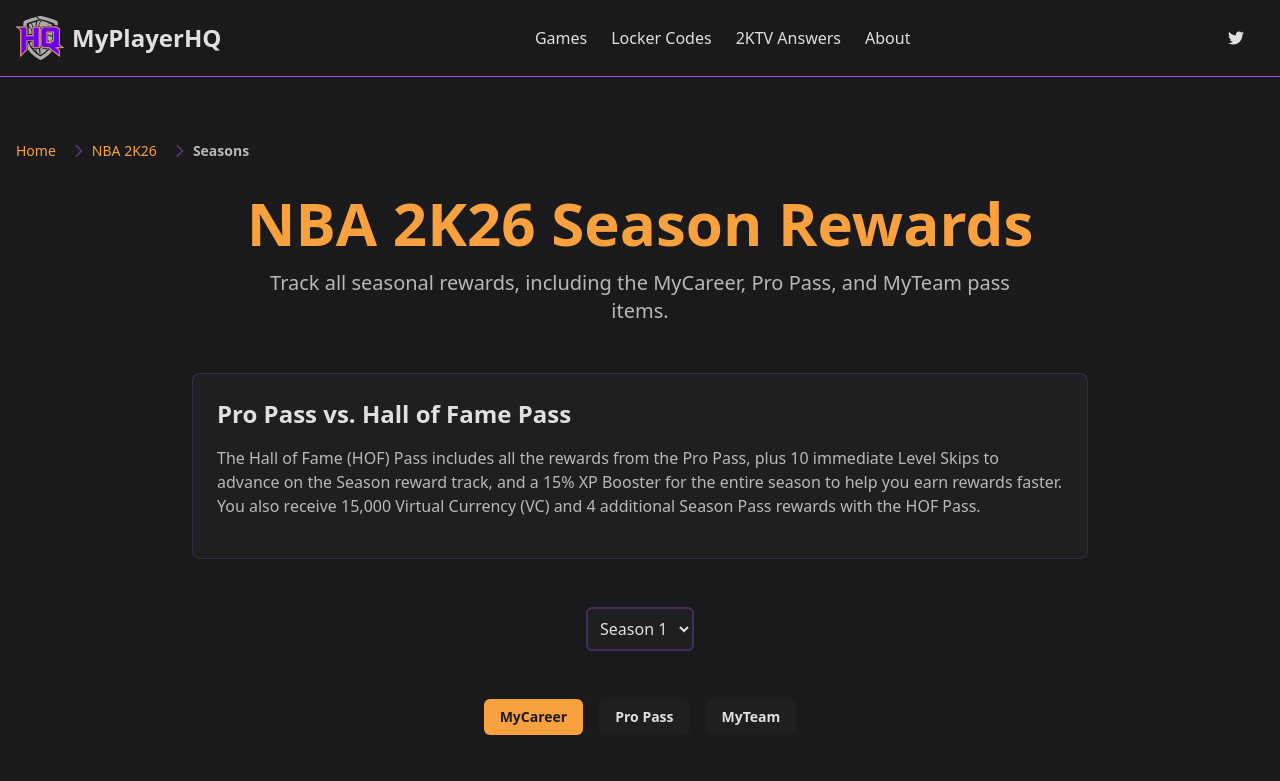
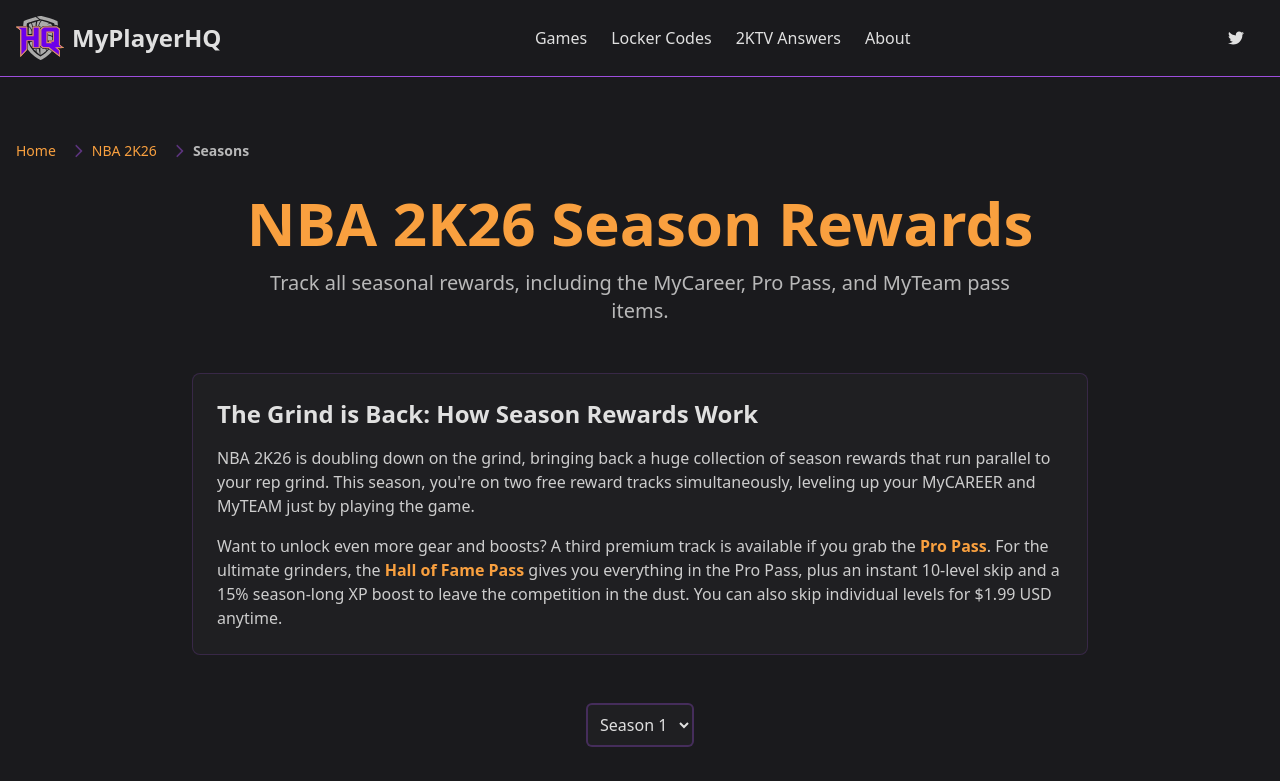
Before and after one commit to OneBuffaloLabs/myplayer-hq, a Next.js app: page /games/nba-2k26/seasons in a window 1280 px wide. Shown: the top 781 px of the page. Built offline with nearby package versions, Linux system fonts and the light colour scheme.

Commit message:
[Issue-21] Updated content on seasons page

```diff
--- a/src/app/games/nba-2k26/seasons/page.tsx
+++ b/src/app/games/nba-2k26/seasons/page.tsx
@@ -47,15 +47,29 @@ export default function SeasonsPage() {
           </p>
         </header>
 
-        <div className="max-w-4xl mx-auto bg-background-secondary p-6 rounded-lg border border-accent/20 mb-12">
-          <h2 className="text-2xl font-bold text-text mb-4">Pro Pass vs. Hall of Fame Pass</h2>
-          <p className="text-text/80 mb-4">
-            The Hall of Fame (HOF) Pass includes all the rewards from the Pro Pass, plus 10
-            immediate Level Skips to advance on the Season reward track, and a 15% XP Booster for
-            the entire season to help you earn rewards faster. You also receive 15,000 Virtual
-            Currency (VC) and 4 additional Season Pass rewards with the HOF Pass.
-          </p>
-        </div>
+        <section
+          aria-labelledby="season-rewards-explanation"
+          className="max-w-4xl mx-auto bg-background-secondary p-6 rounded-lg border border-accent/20 mb-12">
+          <h2 id="season-rewards-explanation" className="text-2xl font-bold text-text mb-4">
+            The Grind is Back: How Season Rewards Work
+          </h2>
+          <div className="prose prose-invert max-w-none text-text/90">
+            <p className="mb-4">
+              NBA 2K26 is doubling down on the grind, bringing back a huge collection of season
+              rewards that run parallel to your rep grind. This season, you&apos;re on two free
+              reward tracks simultaneously, leveling up your MyCAREER and MyTEAM just by playing the
+              game.
+            </p>
+            <p>
+              Want to unlock even more gear and boosts? A third premium track is available if you
+              grab the <strong className="text-primary">Pro Pass</strong>. For the ultimate
+              grinders, the <strong className="text-primary">Hall of Fame Pass</strong> gives you
+              everything in the Pro Pass, plus an instant 10-level skip and a 15% season-long XP
+              boost to leave the competition in the dust. You can also skip individual levels for
+              $1.99 USD anytime.
+            </p>
+          </div>
+        </section>
 
         <div className="flex justify-center mb-8">
           <select
```
